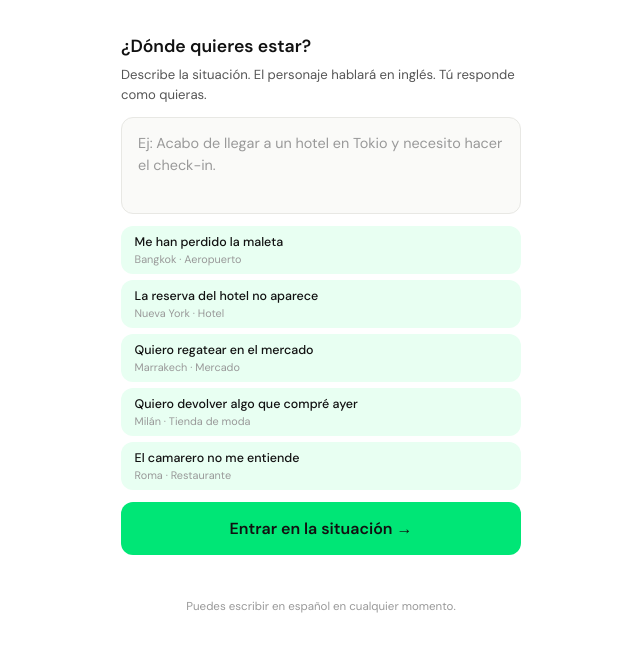
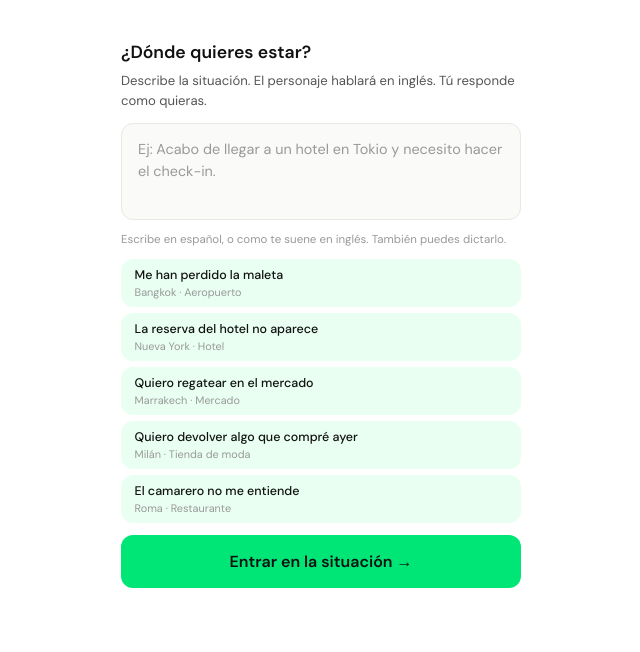
Before and after one commit to sergiofernandezalcala-crypto/liveit, a plain HTML site: page index.html in a window 1280 px wide. Shown: the part 138-790 px from the top of the page, without its empty margins (319-959 px from the left). Drawn offline with Linux system fonts and the light colour scheme.

Commit message:
Update index.html

```diff
--- a/index.html
+++ b/index.html
@@ -516,6 +516,7 @@ textarea.sit-input::placeholder { color: var(--ink3); }
     <div class="setup-hint">Describe la situación. El personaje hablará en inglés. Tú responde como quieras.</div>
     <textarea class="sit-input" id="sit-input" rows="3"
       placeholder="Ej: Acabo de llegar a un hotel en Tokio y necesito hacer el check-in."></textarea>
+    <div id="lang-hint-setup" style="font-size:0.72rem;color:var(--ink3);"></div>
     <div class="examples" style="flex-direction:column;">
       <button class="example-chip" onclick="setExample(this)">
         <span class="chip-main">Me han perdido la maleta</span>
@@ -541,7 +542,8 @@ textarea.sit-input::placeholder { color: var(--ink3); }
     <button class="btn-go" onclick="startExperience()">Entrar en la situación →</button>
   </div>
 
-  <div class="setup-bottom" id="lang-hint-setup"></div>
+
+
 </div>
 
 <!-- EXPERIENCE -->
@@ -609,7 +611,7 @@ const PROXY = '/api/chat';
 // ── LANGUAGE DETECTION ────────────────────────
 const userLang = (navigator.language || navigator.userLanguage || 'es').split('-')[0].toLowerCase();
 const langHints = {
-  es: ['Puedes escribir en español en cualquier momento.', 'Español o inglés — la situación no se detiene.'],
+  es: ['Escribe en español, o como te suene en inglés. También puedes dictarlo.', 'Escribe en español, o como te suene en inglés. También puedes dictarlo.'],
   fr: ['Tu peux écrire en français à tout moment.', 'Français ou anglais — la situation continue.'],
   pt: ['Podes escrever em português a qualquer momento.', 'Português ou inglês — a situação não para.'],
   it: ['Puoi scrivere in italiano in qualsiasi momento.', 'Italiano o inglese — la situazione continua.'],
@@ -682,7 +684,7 @@ When the user has achieved their goal, set situation_ended to true.
 
 Always use the most basic English words. If there is a simpler word, use it. Never use formal or complex language.
 
-Always use correct grammar — "You're welcome" not "You welcome".
+Always use correct grammar — "You're welcome" not "You welcome". Match the user's tone and register: if they are casual and relaxed, respond casually; if formal, respond formally. Mirror their energy naturally, as a real person would.
 
 For natural_model — ALWAYS fill this field:
 - User wrote in Spanish → translate to natural English ("Quiero una pizza" → "I'd like a pizza, please")
```
